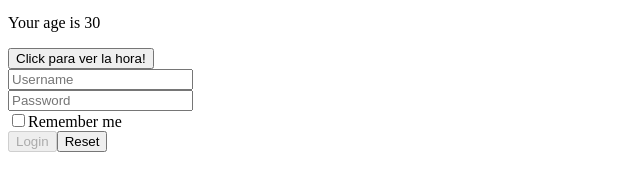
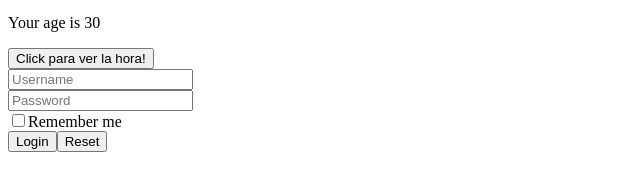
Before and after one commit to Jeizer-Valarezo/React-Practices, a React (Vite) app in the folder 2. Basic concepts/General/my-app/: page / in a window 1280 px wide. Shown: the part 167-358 px from the top of the page, without its empty margins (0-640 px from the left). Built offline with nearby package versions, Linux system fonts and the light colour scheme.

Commit message:
Uncontrolled Forms 1-2

```diff
--- a/2. Basic concepts/General/my-app/src/App.jsx
+++ b/2. Basic concepts/General/my-app/src/App.jsx
@@ -5,6 +5,7 @@ import { InteractiveWelcome } from "./InteractiveWelcome";
 import { MouseClicker } from "./MouseClicker";
 import { Welcome } from "./Welcome";
 import { Login } from "./Login";
+import { UncontrolledLogin } from "./UncontrolledLogin";
 
 export function App() {
   const handleCurrentTime = (currentTime) => {
@@ -17,7 +18,7 @@ export function App() {
     <div>
       <InteractiveWelcome/>
       <AlertClock onButtonClick={handleCurrentTime} />
-      <Login onLogin={onLogin}/>
+      <UncontrolledLogin onLogin={onLogin}/>
     </div>
   );
 }
--- /dev/null
+++ b/2. Basic concepts/General/my-app/src/UncontrolledLogin.jsx
@@ -0,0 +1,54 @@
+export function UncontrolledLogin({ onLogin }) {
+  const handleLogin = (event) => {
+    event.preventDefault();
+
+    const formData = new FormData(event.target);
+    const username = formData.get("username");
+    const password = formData.get("password");
+    const remember = formData.get("remember") === "on" ? true : false;
+
+    onLogin({ username, password, remember });
+  };
+
+  const handleReset = (event) => {
+    event.preventDefault();
+
+    event.target.reset();
+  };
+
+  return (
+    <form onSubmit={handleLogin} onReset={handleReset}>
+      <div>
+        <input
+          name="username"
+          type="text"
+          placeholder="Username"
+        />
+      </div>
+      <div>
+        <input
+          name="password"
+          type="password"
+          placeholder="Password"
+        />
+      </div>
+      <div>
+        <label>
+          <input
+            name="remember"
+            type="checkbox"
+          />
+          Remember me
+        </label>
+      </div>
+      <div>
+        <button type="submit">
+          Login
+        </button>
+        <button type="reset">
+          Reset
+        </button>
+      </div>
+    </form>
+  );
+}
```
